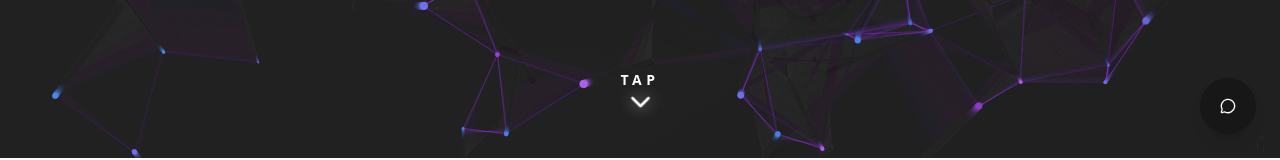
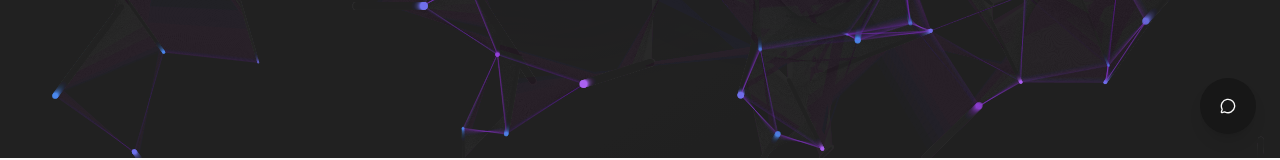
Before and after one commit to DJSanch/DJSanch_Portfolio, a Next.js app: page / in a window 1280 px wide. Shown: the part 642-802 px from the top of the page. Built offline with nearby package versions, Linux system fonts and the light colour scheme.

Commit message:
Update hero.tsx

```diff
--- a/src/components/sections/hero.tsx
+++ b/src/components/sections/hero.tsx
@@ -2,7 +2,7 @@ import { Button } from "@/components/ui/button"
 import { Card, CardContent } from "@/components/ui/card"
 import { Badge } from "@/components/ui/badge"
 import { Avatar, AvatarFallback, AvatarImage } from "@/components/ui/avatar"
-import { ChevronDown, Download, Github, Linkedin, Mail } from "lucide-react"
+import { Download, Github, Linkedin, Mail } from "lucide-react"
 import AnimatedBackground from "@/components/animated-background"
 import GradientOrbs from "@/components/gradient-orbs"
 
@@ -126,16 +126,6 @@ const Hero = () => {
         </div>
       </div>
 
-      <a
-        href="#about"
-        aria-label="Scroll to About section"
-        className="absolute bottom-8 left-1/2 -translate-x-1/2 z-20 inline-flex flex-col items-center justify-center gap-1 text-white transition-all duration-300 hover:scale-110 hover:text-white"
-      >
-        <span className="text-sm font-semibold uppercase tracking-[0.32em] text-white/100">
-          Tap
-        </span>
-        <ChevronDown className="h-8 w-8 animate-bounce drop-shadow-[0_0_8px_rgba(255,255,255,0.7)]" />
-      </a>
     </section>
   )
 }
```
